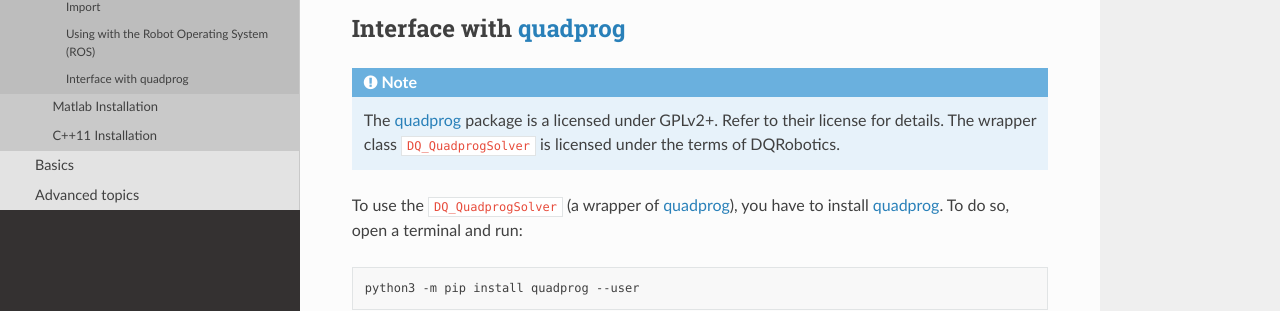
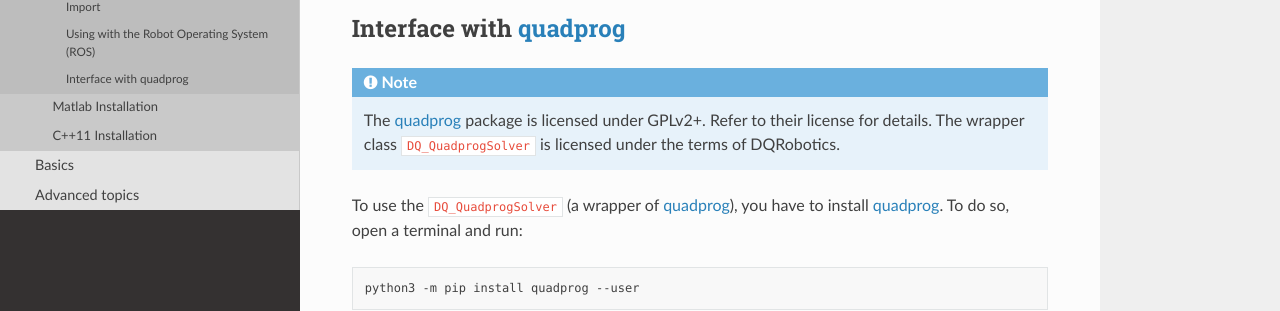
Before and after one commit to dqrobotics/dqrobotics.github.io, a Sphinx documentation site: the page built from docs/installation/python.rst, in a window 1280 px wide and 900 px high, scrolled down 990 px. Shown: the part 286-597 px from the top of the window. Built offline with Sphinx 7.4.7 and the Read the Docs theme 2.0.0, drawn with Linux system fonts in a browser that asks for light colours; pages that are not in the unit, such as notebooks, are missing from menus.

```diff
--- a/docs/installation/python.rst
+++ b/docs/installation/python.rst
@@ -46,7 +46,7 @@ The recommended :code:`pip` installation installs the library for a given user a
 Interface with quadprog_
 ===========================================
 .. note::
-  The quadprog_ package is a licensed under GPLv2+. Refer to their license for details. The wrapper class :code:`DQ_QuadprogSolver` is licensed under the terms of DQRobotics.
+  The quadprog_ package is licensed under GPLv2+. Refer to their license for details. The wrapper class :code:`DQ_QuadprogSolver` is licensed under the terms of DQRobotics.
 
 To use the :code:`DQ_QuadprogSolver` (a wrapper of quadprog_), you have to install quadprog_. To do so, open a terminal and run:
 
```
